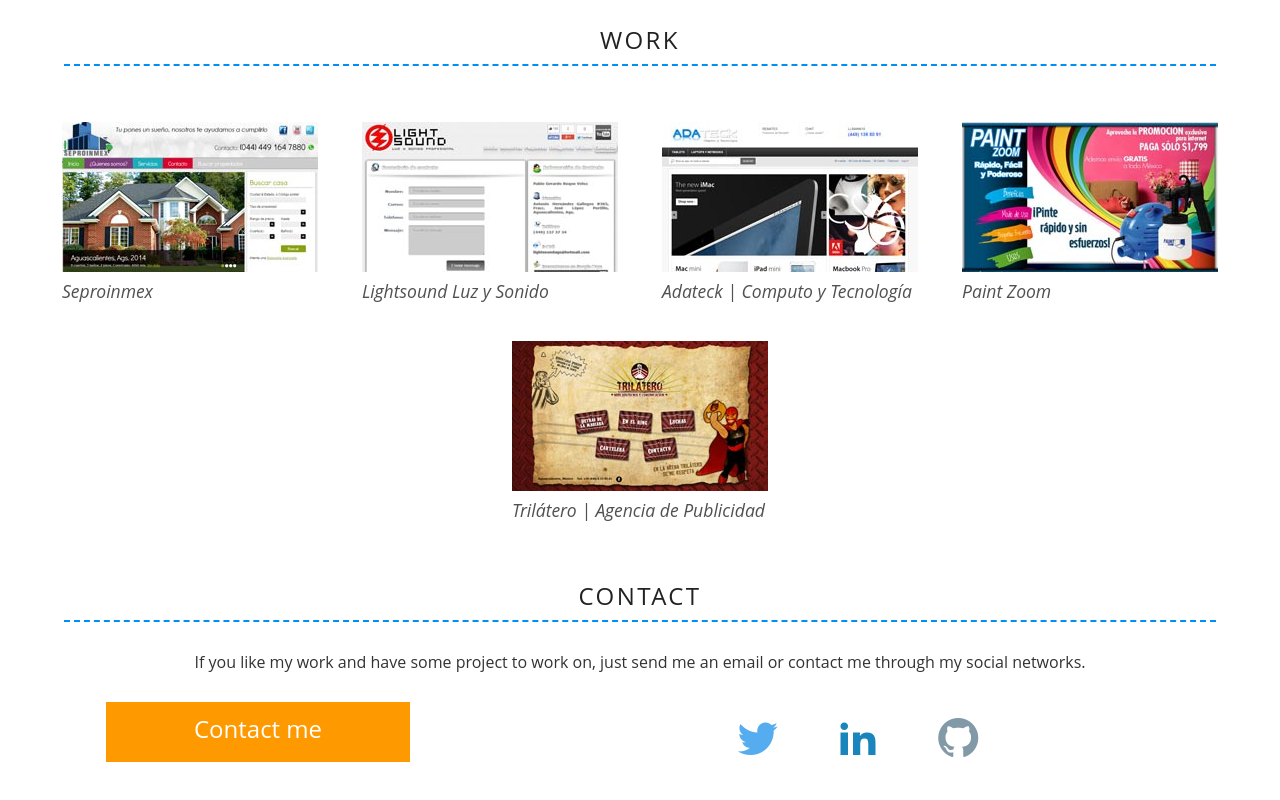
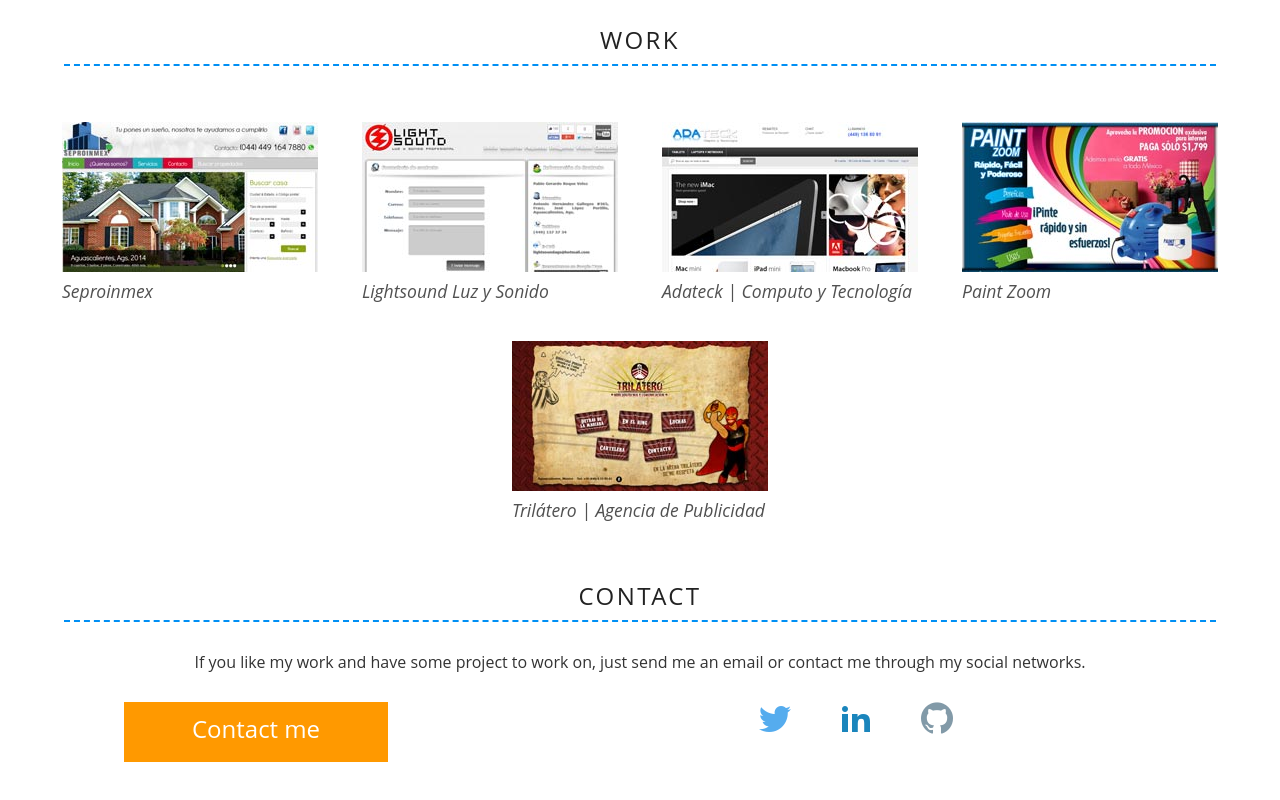
Before and after one commit to jclopezdev/jclopezdev.github.io, a website: page index.html in a window 1280 px wide. Shown: the part 1020-1820 px from the top of the page. Drawn offline with nearby package versions, Linux system fonts and the light colour scheme; files whose address does not match are found by name.

Commit message:
Fix button width

```diff
--- a/static/sass/custom/_contact.scss
+++ b/static/sass/custom/_contact.scss
@@ -26,10 +26,10 @@
 			font-size: 1.5em;
 			height: 30px;
 			margin-bottom: 1em;
-			padding: 15px 32px;
+			padding: 15px 1%;
 			text-align: center;
 			text-decoration: none;
-			width: 100%;
+			width: 98%;
 
 			&:hover{
 	    		background-color: #ff7700;
@@ -39,11 +39,10 @@
 
 		.contact-social-networks{
 			display: inline-block;
-			padding: 1em;
 			width: 100%;
 
 			a{
-				font-size: 2.5em;
+				font-size: 2em;
 				margin: 0.7em;
 			}
 
```
Also changed, not shown: index.html (+1 -0 lines), static/css/app.css.
